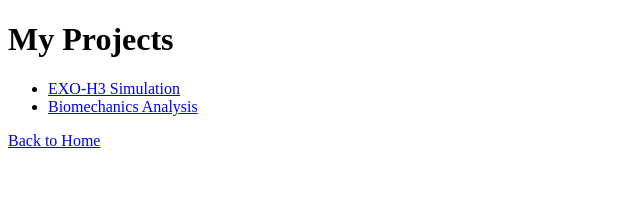
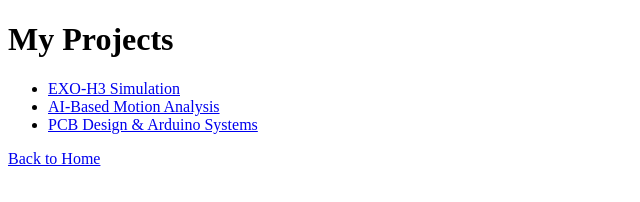
Before and after one commit to maryamshakouri/maryamshakourisalim.github.io, a plain HTML site: page projects.html in a window 1280 px wide. Shown: the whole page, without its empty margins (0-640 px from the left). Drawn offline with Linux system fonts and the light colour scheme.

Commit message:
Update projects.html

```diff
--- a/projects.html
+++ b/projects.html
@@ -7,8 +7,9 @@
 <body>
     <h1>My Projects</h1>
     <ul>
-        <li><a href="https://github.com/maryamshakourisalim/EXO-H3-Simulation">EXO-H3 Simulation</a></li>
-        <li><a href="https://github.com/maryamshakourisalim/Biomechanics-Analysis">Biomechanics Analysis</a></li>
+        <li><a href="project-exo.html">EXO-H3 Simulation</a></li>
+        <li><a href="project-ai.html">AI-Based Motion Analysis</a></li>
+        <li><a href="project-pcb.html">PCB Design & Arduino Systems</a></li>
     </ul>
     <a href="index.html">Back to Home</a>
 </body>
```
